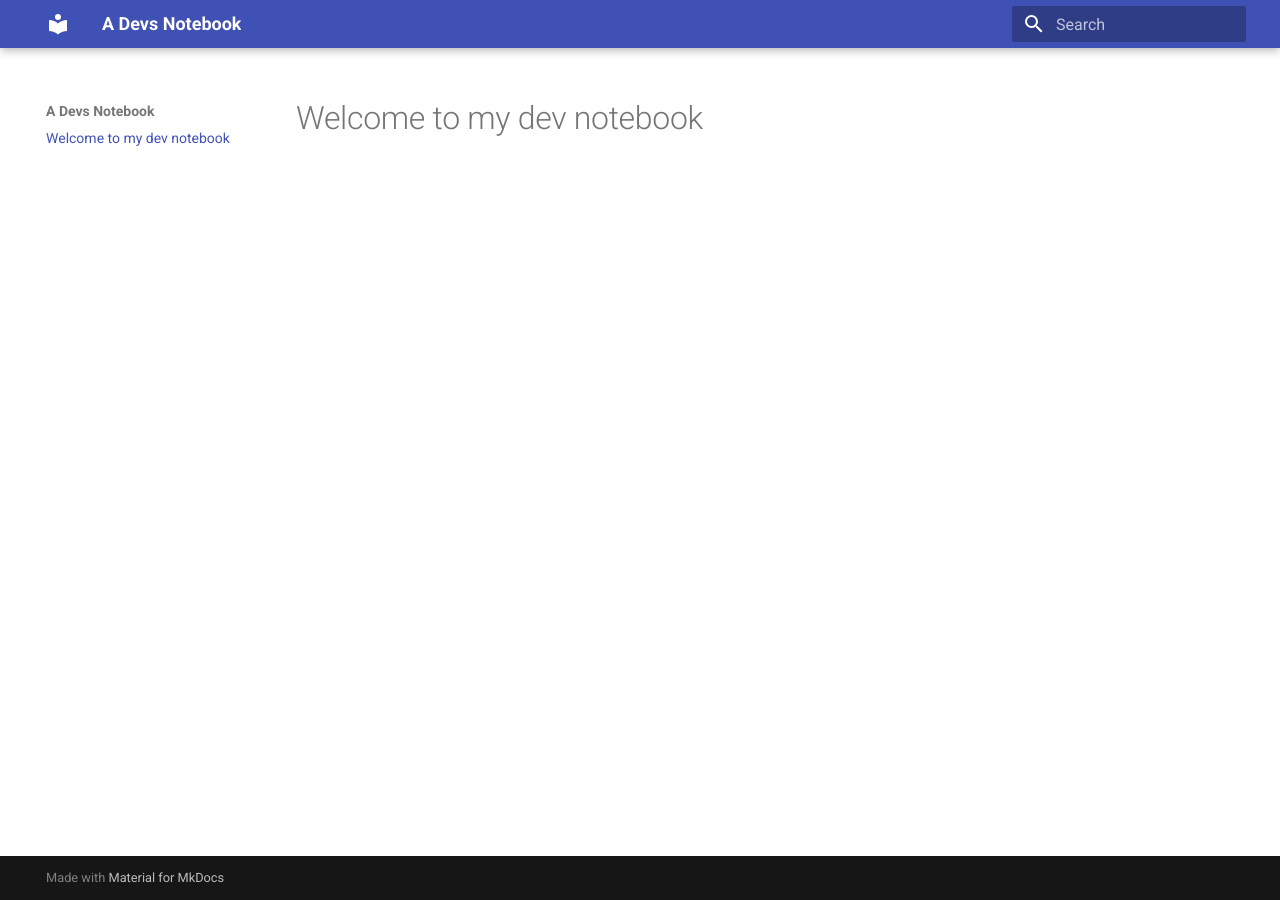
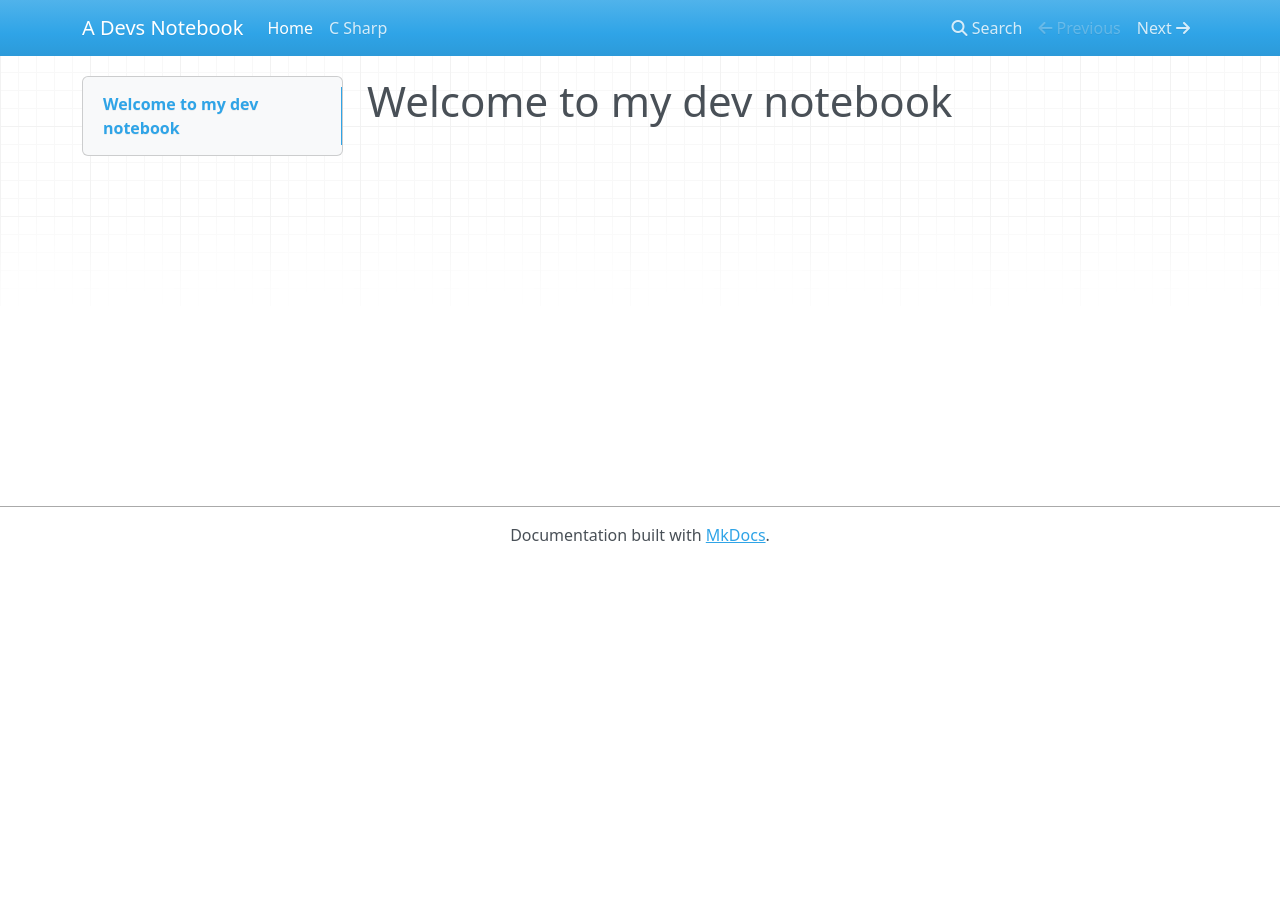
Before and after one commit to adevsnotebook/adevsnotebook.github.io, an MkDocs documentation site: the page built from docs/index.md, in a window 1280 px wide. Built offline with MkDocs 1.6.1, drawn with Linux system fonts in a browser that asks for light colours; nearby versions of some CDN libraries.

Commit message:
more modes

```diff
--- a/mkdocs.yml
+++ b/mkdocs.yml
@@ -1,3 +1,6 @@
 site_name: A Devs Notebook
+nav:
+  - Home : index.md
+  - C Sharp : cs.md
 theme:
-  name: material
+  name: 'mkdocs'
```
Also changed, not shown: docs/cs.md (added, +1 -0 lines).
